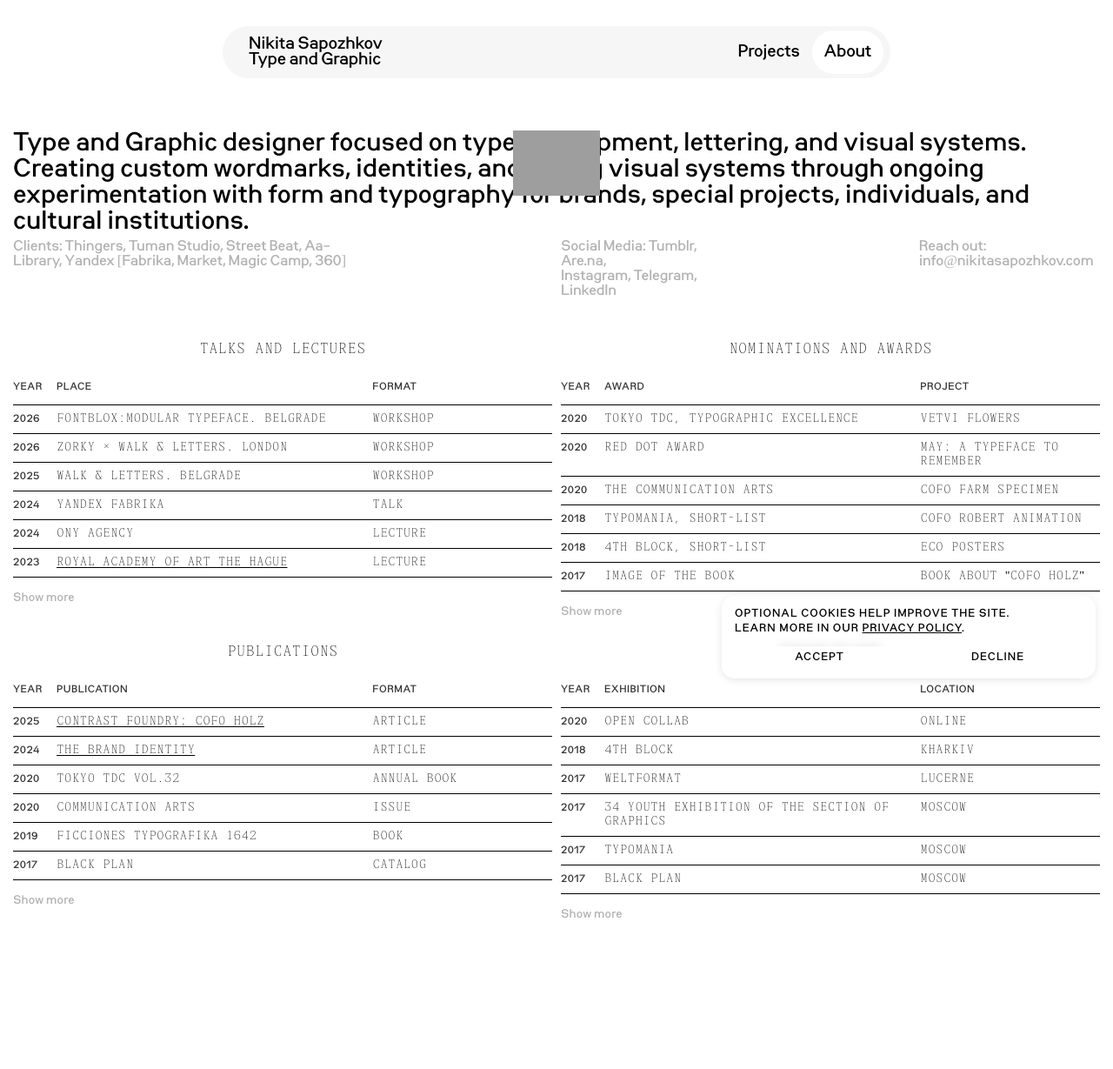
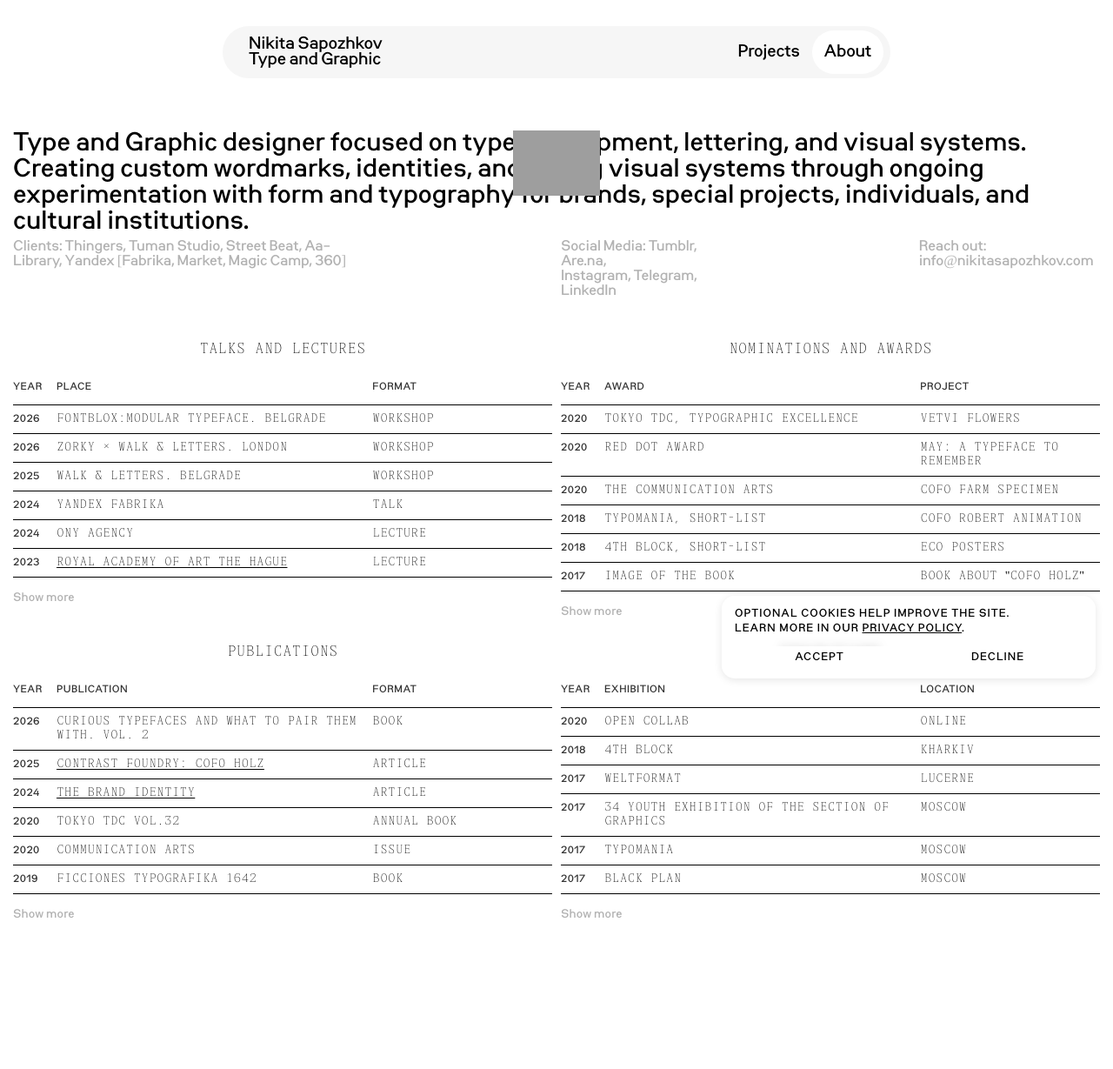
Before and after one commit to sloppy-psd/nikitasapozhkov, a website: page about.html in a window 1280 px wide. Shown: the top 1229 px of the page at 87% size. Drawn offline with Linux system fonts and the light colour scheme; grey boxes are pictures that could not be loaded.

Commit message:
publication upd

```diff
--- a/about.html
+++ b/about.html
@@ -359,7 +359,11 @@
                         <td>PUBLICATION</td>
                         <td class="detail-column">FORMAT</td>
                     </tr>
-
+                    <tr>
+                        <td class="year-column">2026</td>
+                        <td>Curious Typefaces and What to Pair Them With. Vol. 2</td>
+                        <td class="detail-column">Book</td>
+                    </tr>
                     <tr>
                         <td class="year-column">2025</td>
                         <td><a href="https://contrastfoundry.com/projects/holz-a-contemporary-interpretation-of-victorian-typefaces" target="_blank">Contrast Foundry: CoFo Holz</a></td>
```
